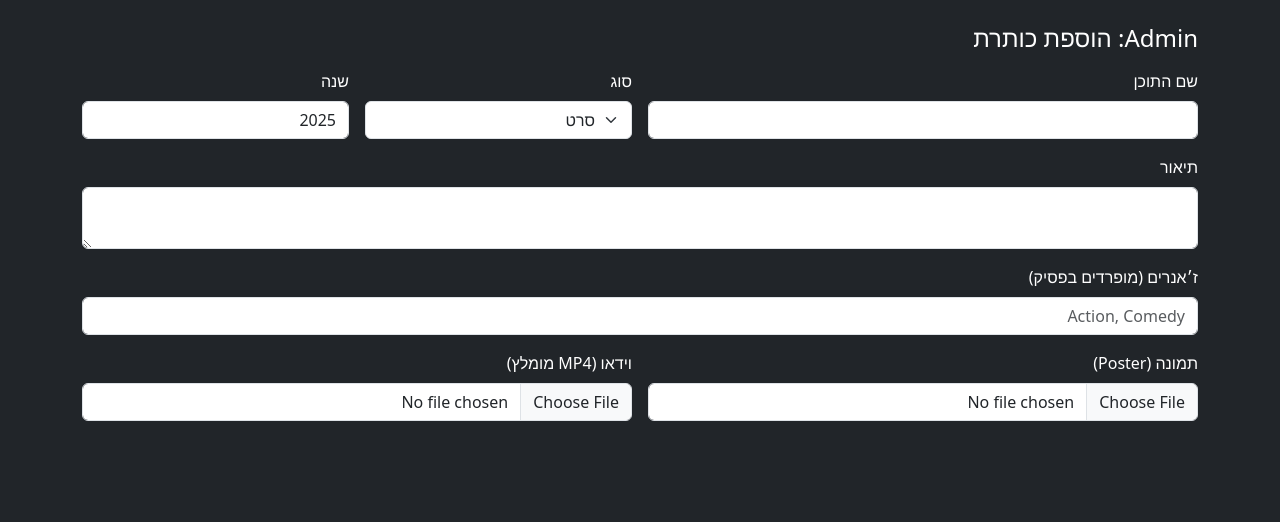
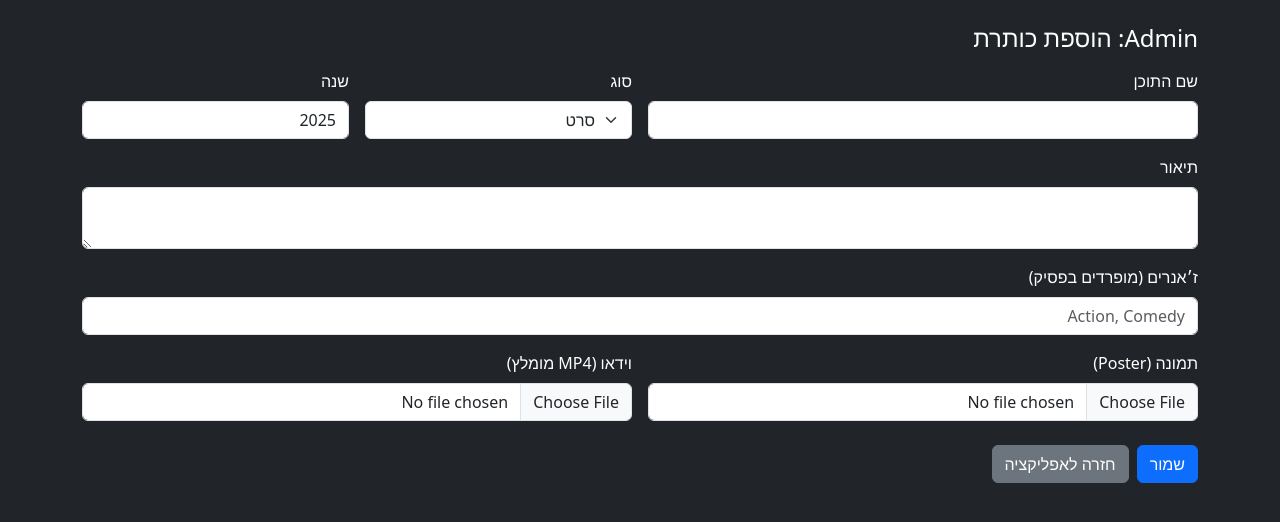
Before and after one commit to elaibiton11/NetVerse, a plain HTML site: page admin.html in a window 1280 px wide. Drawn offline with nearby package versions, Linux system fonts and the light colour scheme.

Commit message:
Update admin.html

```diff
--- a/admin.html
+++ b/admin.html
@@ -61,5 +61,13 @@
  </div>
 </div>
 </div>
+ <div class="mt-4 d-flex gap-2">
+   <button class="btn btn-primary" type="submit">שמור</button>
+   <a href="/app" class="btn btn-secondary">חזרה לאפליקציה</a>
+</div>
+   </form>
+  <div id="msg" class="mt-3 text-info"></div>
+  </div>
+ <script src="/js/admin.js"></script>
 </body>
 </html>
```
Lines whose indentation alone changed are shown as unchanged.
